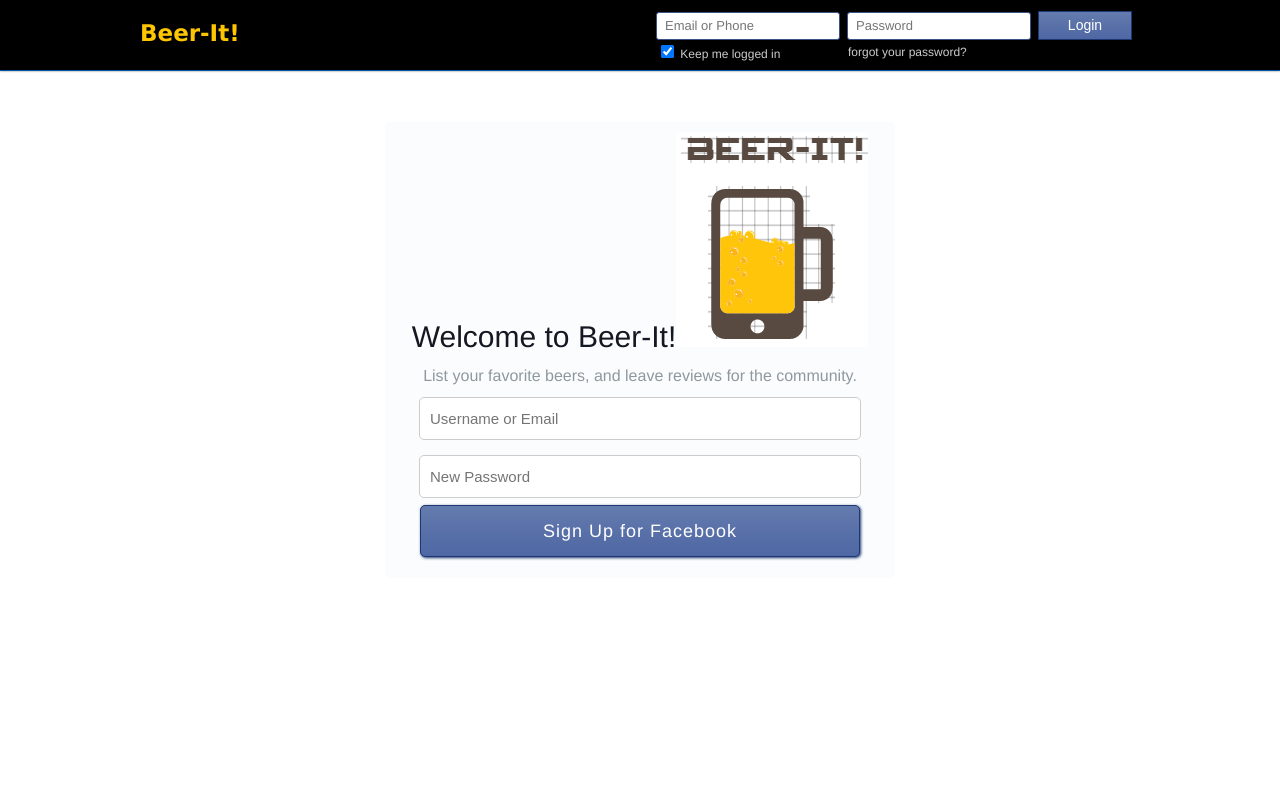
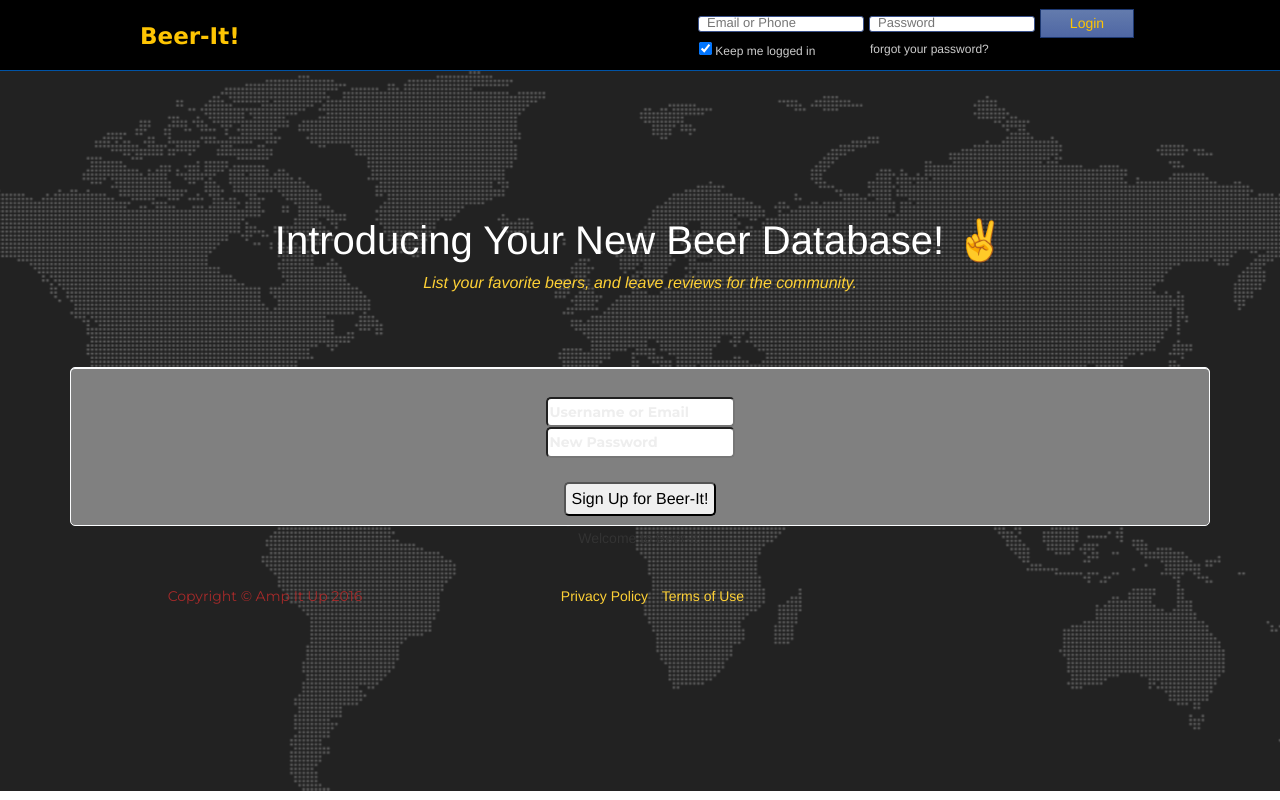
Before and after one commit to ElishaKay/Template-For-BeerList-App, a website: page signuppage.html in a window 1280 px wide. Drawn offline with nearby package versions, Linux system fonts and the light colour scheme; a web font is replaced by a local one.

Commit message:
Add main project files

```diff
--- a/signuppage.html
+++ b/signuppage.html
@@ -4,6 +4,22 @@
 <meta http-equiv="Content-Type" content="text/html; charset=utf-8" />
 <meta name="viewport" content="width=device-width, initial-scale=1.0" />
 <title>Your Favorite Beers</title>
+
+<!-- Bootstrap Core CSS -->
+<link href="vendor/bootstrap/css/bootstrap.min.css" rel="stylesheet">
+<link rel="stylesheet" type="text/css" href="style.css">
+
+<!-- Custom Fonts -->
+<link href="vendor/font-awesome/css/font-awesome.min.css" rel="stylesheet" type="text/css">
+<link href="https://fonts.googleapis.com/css?family=Montserrat:400,700" rel="stylesheet" type="text/css">
+<link href='https://fonts.googleapis.com/css?family=Kaushan+Script' rel='stylesheet' type='text/css'>
+<link href='https://fonts.googleapis.com/css?family=Droid+Serif:400,700,400italic,700italic' rel='stylesheet' type='text/css'>
+<link href='https://fonts.googleapis.com/css?family=Roboto+Slab:400,100,300,700' rel='stylesheet' type='text/css'>
+
+<!-- Theme CSS -->
+<link href="css/agency.css" rel="stylesheet">
+
+
 <link rel="stylesheet" href="style2.css" type="text/css" />
 </head>
 <body class="login">
@@ -33,11 +49,21 @@
   </div>
 </div>
 <!-- header ends here -->
-<div class="loginbox radius">
-  <h2 style="color:#141823; text-align:center;">Welcome to Beer-It!<img src="img/Beer-it-logo.png"></h2>
+
+<!-- Contact Section -->
+<section id="contact">
+    <div class="container">
+        <div class="row">
+            <div class="col-lg-12 text-center">
+                <h2 class="section-heading">Introducing Your New Beer Database! ✌️</h2>
+
+
+
+                <h3 class="section-subheading text-muted"><a href="mailto:kramer1346@gmail.com">List your favorite beers, and leave reviews for the community.</a></h3>
+                <h2 style="color:#141823; text-align:center;"></h2>
                 <div class="loginboxinner radius">
                   <div class="loginheader">
-      <h4 class="title">List your favorite beers, and leave reviews for the community.</h4>
+                    <h4 class="title"></h4>
                   </div>
                   <!--loginheader-->
                   <div class="loginform">
@@ -49,14 +75,54 @@
                         <input type="password" id="password" name="password" placeholder="New Password" class="radius" />
                       </p>
                       <p>
-          <button class="radius title" name="signup">Sign Up for Facebook</button>
+                        <br>
+                        <button class="radius title" name="signup">Sign Up for Beer-It!</button>
                       </p>
                     </form>
                   </div>
                   <!--loginform-->
                 </div>
-  <!--loginboxinner-->
+                <p>Welcome to Beer-It!</p>
             </div>
+        </div>
+
+<footer>
+    <div class="container">
+        <div class="row">
+            <div class="col-md-4">
+                <span class="copyright">Copyright &copy; Amp It Up 2016</span>
+            </div>
+
+            <div class="col-md-4">
+                <ul class="list-inline quicklinks">
+                    <li><a href="#">Privacy Policy</a>
+                    </li>
+                    <li><a href="#">Terms of Use</a>
+                    </li>
+                </ul>
+            </div>
+        </div>
+    </div>
+</footer>
+
+<!-- jQuery -->
+<script src="vendor/jquery/jquery.min.js"></script>
+
+<!-- Bootstrap Core JavaScript -->
+<script src="vendor/bootstrap/js/bootstrap.min.js"></script>
+
+<!-- Plugin JavaScript -->
+<script src="https://cdnjs.cloudflare.com/ajax/libs/jquery-easing/1.3/jquery.easing.min.js"></script>
+
+<!-- Contact Form JavaScript -->
+<script src="js/jqBootstrapValidation.js"></script>
+<script src="js/contact_me.js"></script>
+
+<!-- Theme JavaScript -->
+<script src="js/agency.min.js"></script>
+
+
+
 <!--loginbox-->
 </body>
 </html>
--- a/style2.css
+++ b/style2.css
@@ -14,7 +14,7 @@ body.login { background: url(bg.jpg); }
 h2 { font-size: 30px; line-height:38px; font-weight:normal; }
 .loginbox { background: #FBFCFD; padding: 10px; width: 490px; margin: 4% auto 0 auto; position: relative; }
 .loginboxinner {
-	background: #FBFCFD; padding: 5px; position: relative; border: 1px solid #FBFCFD;
+	background: gray; padding: 5px; position: relative; border: 1px solid #FBFCFD;
 	-moz-box-shadow: inset 0 1px 0 #FBFCFD; -webkit-box-shadow: inset 0 1px 0 #FBFCFD; box-shadow: inset 0 1px 0 #FBFCFD;
 }
 .loginheader { height: 20px; }
@@ -35,7 +35,7 @@ h2 { font-size: 30px; line-height:38px; font-weight:normal; }
 
 .radius { -moz-border-radius: 5px; -webkit-border-radius: 5px; border-radius: 5px; }
 .radius1 { -moz-border-radius: 3px; -webkit-border-radius: 3px; border-radius: 3px; }
-.title { font-family: 'Helvetica Neue', Helvetica, Arial, sans-serif; color:#8E989E; line-height:28px; font-weight:normal; text-align:center; font-size:16px; }
+.title { font-family: 'Helvetica Neue', Helvetica, Arial, sans-serif; color:black; line-height:28px; font-weight:normal; text-align:center; font-size:16px; }
 
 @media screen and (max-width: 430px) {
 
@@ -120,4 +120,4 @@ h2 { font-size: 30px; line-height:38px; font-weight:normal; }
 	text-align: left;
 	vertical-align: middle;
 }
-.fbbutton { border:1px solid #1D3871; width:94px; background-image:-webkit-linear-gradient(top, #637BAD, #4F67A4); font-size:14px; line-height:25px; font-weight:normal; color:#fff; }
+.fbbutton { border:1px solid #1D3871; width:94px; background-image:-webkit-linear-gradient(top, #637BAD, #4F67A4); font-size:14px; line-height:25px; font-weight:normal; color:#fec503; }
```
Lines whose indentation alone changed are shown as unchanged.
